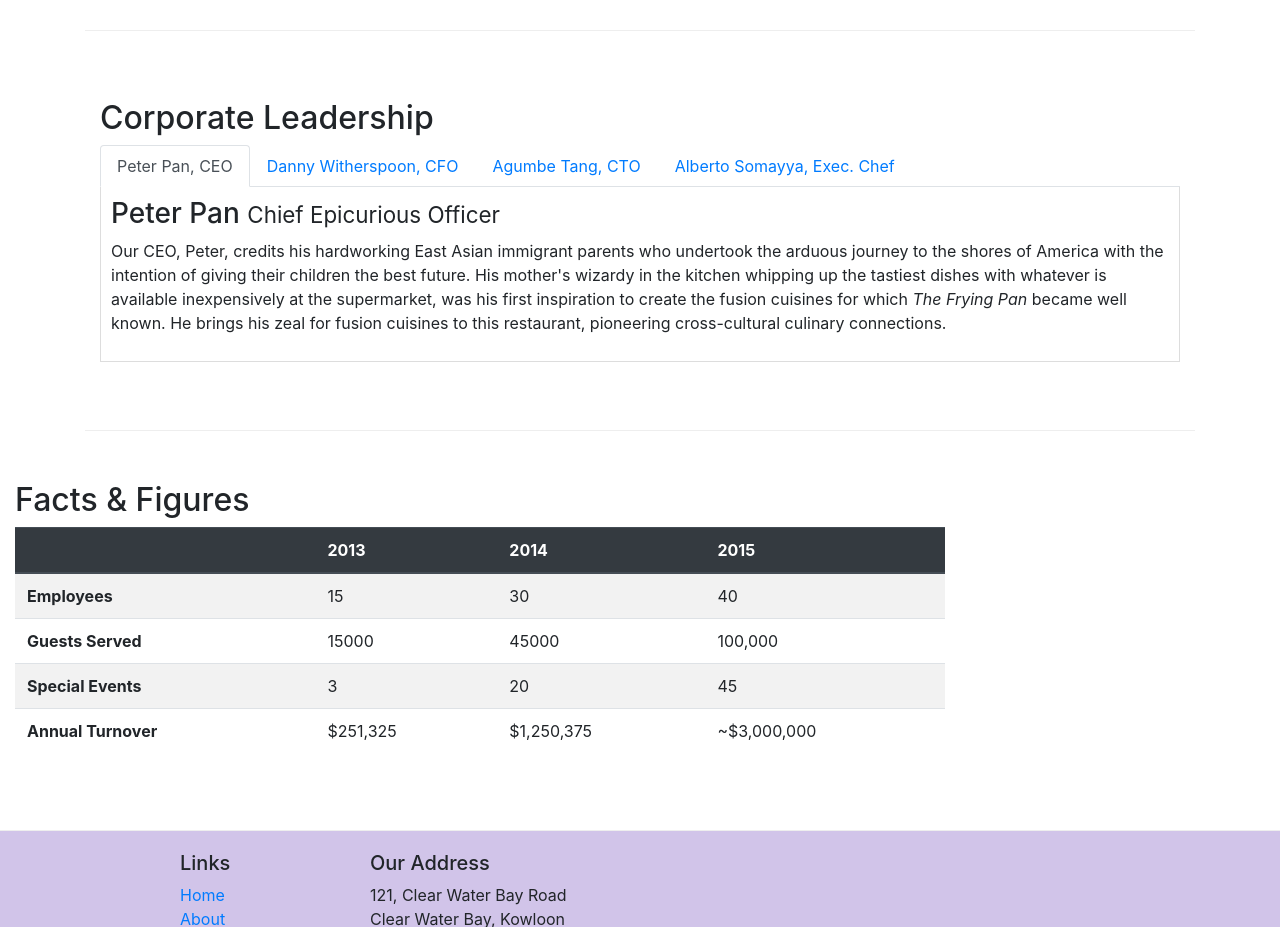
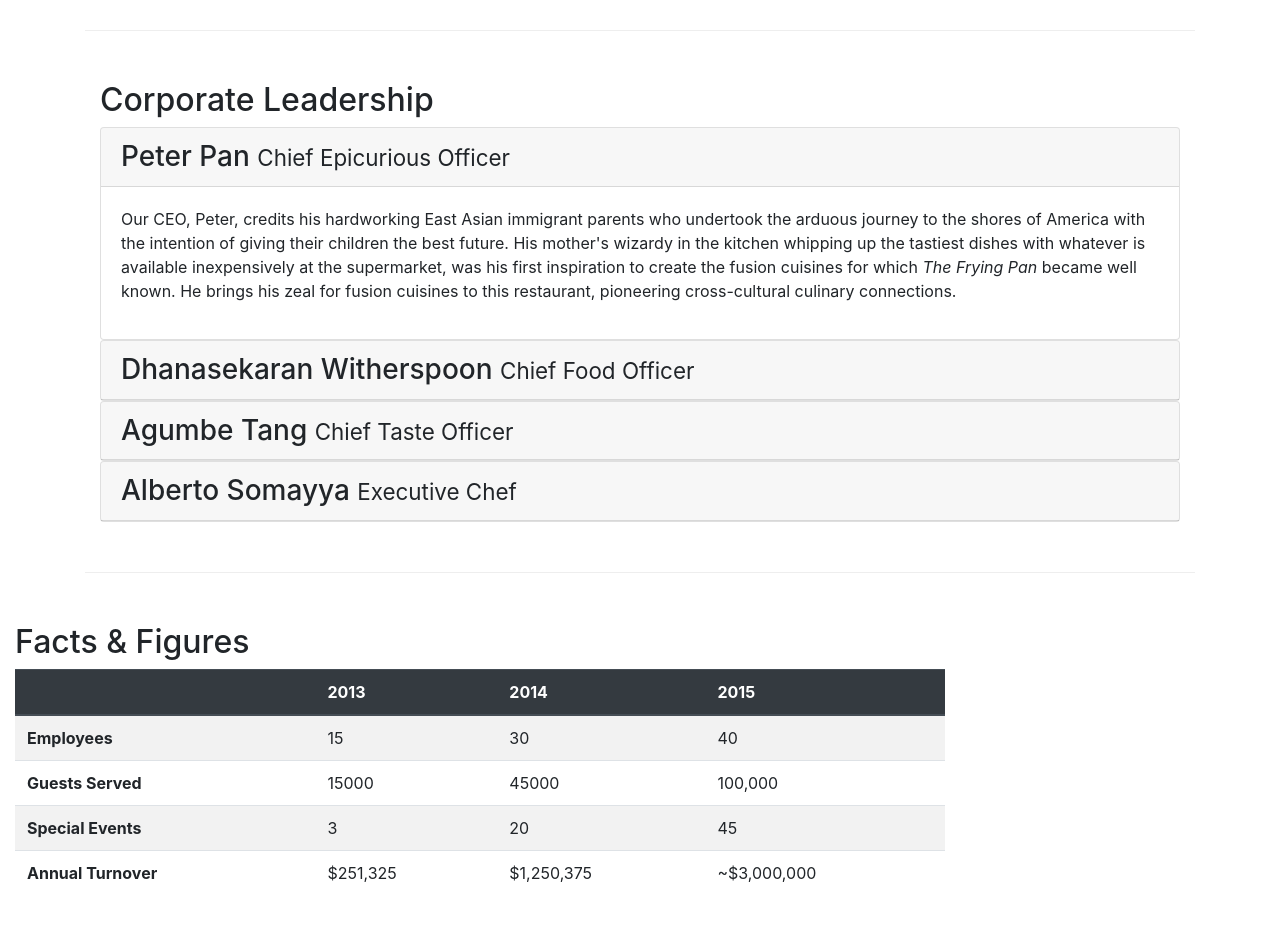
Before and after one commit to Sayan-Manna/Front-End-Web-Ui-framework-Bootstrap-Coursera, a website: page aboutus.html in a window 1280 px wide. Shown: the part 920-1847 px from the top of the page. Drawn offline with nearby package versions, Linux system fonts and the light colour scheme.

Commit message:
Accordion

```diff
--- a/aboutus.html
+++ b/aboutus.html
@@ -104,42 +104,67 @@
         <div class="row row-content align-items-center">
             <div class="col-12">
                 <h2>Corporate Leadership</h2>
-                <ul class="nav nav-tabs">
-                    <li class="nav-item">
-                      <a class="nav-link active" href="#peter"
-                        role="tab" data-toggle="tab">Peter Pan, CEO</a>
-                    </li>
-                    <li class="nav-item">
-                      <a class="nav-link" href="#danny" role="tab"
-                        data-toggle="tab">Danny Witherspoon, CFO</a>
-                    </li>
-                    <li class="nav-item">
-                      <a class="nav-link" href="#agumbe"role="tab"
-                        data-toggle="tab">Agumbe Tang, CTO</a>
-                    </li>
-                    <li class="nav-item">
-                      <a class="nav-link" href="#alberto" role="tab"
-                        data-toggle="tab">Alberto Somayya, Exec. Chef</a>
-                    </li>
-                </ul>
-                <div class="tab-content">
-                    <div role="tabpanel" class="tab-pane fade show active" id="peter">
-                        <h3>Peter Pan <small>Chief Epicurious Officer</small></h3>
-                        <p class="d-sm-block d-none">Our CEO, Peter, credits his hardworking East Asian immigrant parents who undertook the arduous journey to the shores of America with the intention of giving their children the best future. His mother's wizardy in the kitchen whipping up the tastiest dishes with whatever is available inexpensively at the supermarket, was his first inspiration to create the fusion cuisines for which <em>The Frying Pan</em> became well known. He brings his zeal for fusion cuisines to this restaurant, pioneering cross-cultural culinary connections.</p>
-                    </div>
-                    <div role="tabpanel" class="tab-pane fade" id="danny">
-                        <h3>Dhanasekaran Witherspoon <small>Chief Food Officer</small></h3>
-                        <p class="d-sm-block d-none">Our CFO, Danny, as he is affectionately referred to by his colleagues, comes from a long established family tradition in farming and produce. His experiences growing up on a farm in the Australian outback gave him great appreciation for varieties of food sources. As he puts it in his own words, <em>Everything that runs, wins, and everything that stays, pays!</em></p>
-                    </div>
-                    <div role="tabpanel" class="tab-pane fade" id="agumbe">
-                        <h3>Agumbe Tang <small>Chief Taste Officer</small></h3>
-                        <p class="d-sm-block d-none">Blessed with the most discerning gustatory sense, Agumbe, our CTO, personally ensures that every dish that we serve meets his exacting tastes. Our chefs dread the tongue lashing that ensues if their dish does not meet his exacting standards. He lives by his motto, <em>You click only if you survive my lick.</em></p>
+
+                <div id="accordion">
+                    <div class="card">
+                        <div class="card-header" role="tab" id="peterhead">
+                            <h3 class="mb-0">
+                                <a data-toggle="collapse" data-target="#peter">Peter Pan <small>Chief Epicurious Officer</small>
+                                </a>
+                            </h3>
+                        </div>
+                        <div class="collapse show" id="peter" data-parent="#accordion">
+                         <div class="card-body" >
+                            <p class="d-sm-block d-none">Our CEO, Peter, credits his hardworking East Asian immigrant parents who undertook the arduous journey to the shores of America with the intention of giving their children the best future. His mother's wizardy in the kitchen whipping up the tastiest dishes with whatever is available inexpensively at the supermarket, was his first inspiration to create the fusion cuisines for which <em>The Frying Pan</em> became well known. He brings his zeal for fusion cuisines to this restaurant, pioneering cross-cultural culinary connections.</p>
+                         </div>
+
+
+                        </div>
+
                     </div>
 
-                    <div role="tabpanel" class="tab-pane fade" id="alberto">
-                        <h3>Alberto Somayya <small>Executive Chef</small></h3>
-                        <p class="d-sm-block d-none">Award winning three-star Michelin chef with wide International experience having worked closely with whos-who in the culinary world, he specializes in creating mouthwatering Indo-Italian fusion experiences. He says, <em>Put together the cuisines from the two craziest cultures, and you get a winning hit! Amma Mia!</em></p>
+                    <div class="card">
+                        <div class="card-header" role="tab" id="dannyhead">
+                        <h3 class="mb-0">
+                            <a class="collapsed" data-toggle="collapse" data-target="#danny">
+                            Dhanasekaran Witherspoon <small>Chief Food Officer</small>
+                            </a>
+                        </h3>
                     </div>
+                    <div class="collapse" id="danny" data-parent="#accordion">
+                        <div class="card-body">
+                            <p class="d-none d-sm-block">Our CFO, Danny, as he is affectionately referred to by his colleagues, comes from a long established family tradition in farming and produce. His experiences growing up on a farm in the Australian outback gave him great appreciation for varieties of food sources. As he puts it in his own words, <em>Everything that runs, wins, and everything that stays, pays!</em></p></em></p>
+                        </div>
+                    </div>
+                </div>
+                <div class="card">
+                        <div class="card-header" role="tab" id="agumbehead">
+                        <h3 class="mb-0">
+                            <a class="collapsed" data-toggle="collapse" data-target="#agumbe">
+                            Agumbe Tang <small>Chief Taste Officer</small>
+                            </a>
+                        </h3>
+                    </div>
+                    <div class="collapse" id="agumbe" data-parent="#accordion">
+                        <div class="card-body">
+                            <p class="d-none d-sm-block">Blessed with the most discerning gustatory sense, Agumbe, our CTO, personally ensures that every dish that we serve meets his exacting tastes. Our chefs dread the tongue lashing that ensues if their dish does not meet his exacting standards. He lives by his motto, <em>You click only if you survive my lick.</em></p>
+                        </div>
+                    </div>
+                </div>
+                <div class="card">
+                        <div class="card-header" role="tab" id="albertohead">
+                        <h3 class="mb-0">
+                            <a class="collapsed" data-toggle="collapse" data-target="#alberto">
+                            Alberto Somayya <small>Executive Chef</small>
+                            </a>
+                        </h3>
+                    </div>
+                    <div class="collapse" id="alberto" data-parent="#accordion">
+                        <div class="card-body">
+                            <p class="d-none d-sm-block">Award winning three-star Michelin chef with wide International experience having worked closely with whos-who in the culinary world, he specializes in creating mouthwatering Indo-Italian fusion experiences. He says, <em>Put together the cuisines from the two craziest cultures, and you get a winning hit! Amma Mia!</em></p>
+                        </div>
+                    </div>
+                </div>
 
                 </div>
 
```
